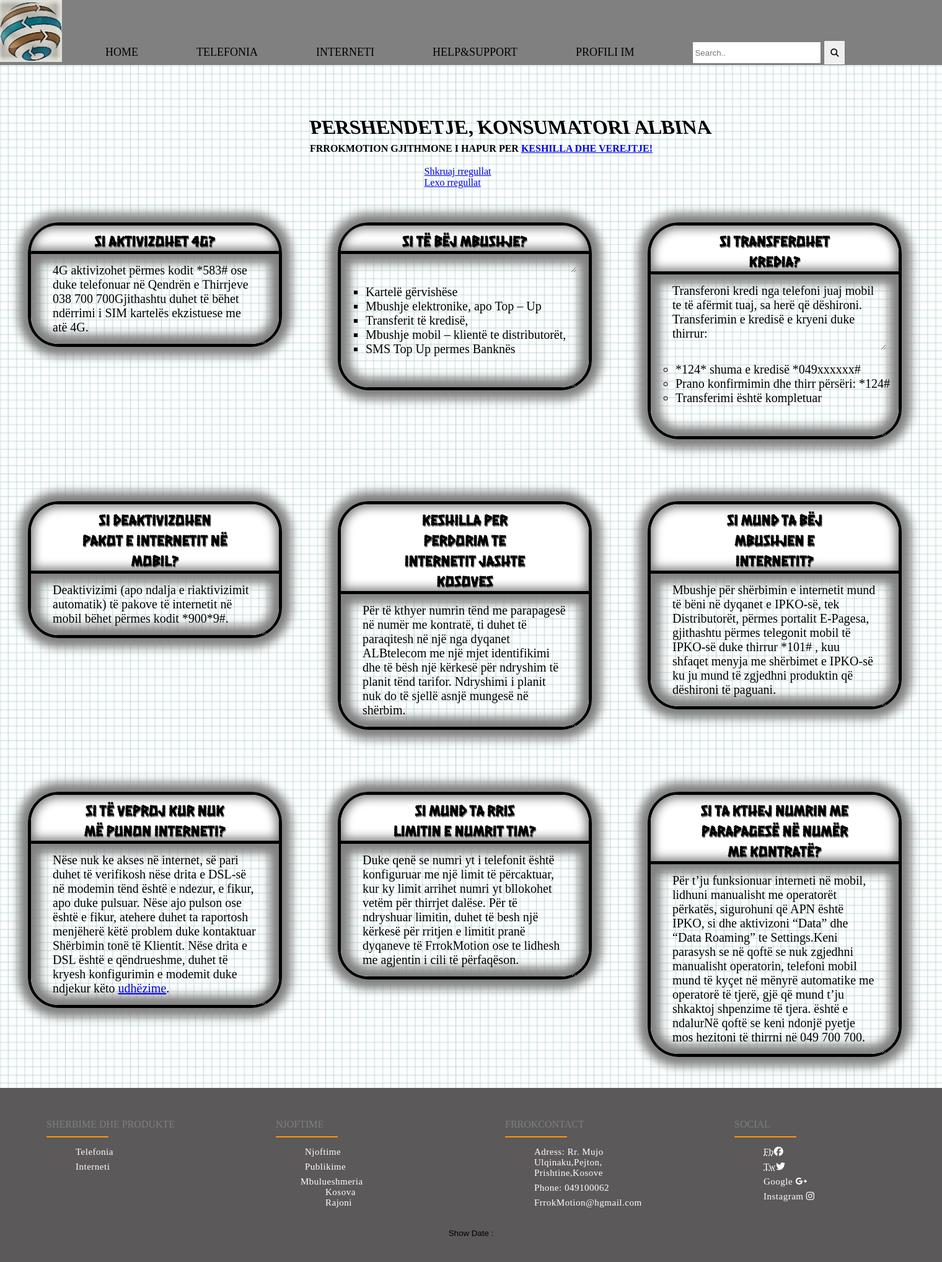
After one commit to altinmusliu/PI_2021_Gr19, a PHP site: a page that uses footer.php in a window 1520 px wide. The commit adds this page. Shown: the whole page at 62% size. Run offline with PHP 8.4, Linux system fonts and the light colour scheme; some libraries are stand-ins or nearby versions.

Commit message:
Footer dhe header i riperdorur

```diff
--- a/Help&Support.html
+++ b/Help&Support.php
@@ -1,3 +1,6 @@
+<?php
+session_start();
+?>
 <!DOCTYPE html>
 <html lang="en">
 <head>
@@ -7,7 +10,7 @@
     <link rel="stylesheet" href="Help&Support.css"/>
     <link rel="stylesheet" href="Header_Footer.css" />
     <link rel="stylesheet" href="contact.css" />
-    <script src="validation.js"> </script>
+    <!-- <script src="validation.js"> </script> -->
     <script src="https://ajax.googleapis.com/ajax/libs/jquery/1.12.4/jquery.min.js"></script>
     <script src="https://kit.fontawesome.com/3f982de400.js" crossorigin="anonymous"></script>
 
@@ -27,7 +30,15 @@
                 }
             }
         }
-
+        //skruaj ne fajll
+        $("#writeFile").click(function(){
+        <?php
+        $myfile = fopen("shkruaj.txt", "w");
+        $txt = "Altini Agoni Andi \n";
+        fwrite($myfile, $txt);
+        fclose($myfile);
+        ?>
+        });
 
         $("#submit").click(function(){
             var username = $("#emri").val();
@@ -40,6 +51,10 @@
             }
 
         });
+
+        function show_content(){
+    document.getElementById('hidden_content').style.display = 'block';
+}
 
     function komfirmimi() {
   var txt;
@@ -83,34 +98,46 @@
     </script>
 </head>
 <body>
-    <header>
-        <div class="divi" style="background-color: grey; position: absolute; padding: 0;">
-         <div class="container">
-             <img src="Logo.png"  class="logo" alt="logoja" href="https://meet.google.com/ndm-mpff-zkw"/>
-             <nav>
-                 <ul>
-                     <li><a href="Home.html">Home</a></li>
-                     <li><a href="Telefonia.html">Telefonia</a></li>
-                     <li><a href="Interneti.html">Interneti</a></li>
-                     <li><a href="Help&Support.html">Help&Support</a></li>
-                     <li><a href="Profili_im.html" target="_blank">Profili Im</a></li>
-                     <li> <form action="">
-                        <input type="text" placeholder="Search.." name="search">
-                        <button type="submit"><i class="fa fa-search"></i></button>
-                      </form></li>
-                 </ul>
-             </nav>
-         </div>
-        </div>
-     </header>
+<?php include 'header.php';?>
 
 <!-- Permbajtja -->
 <div class="contact-title">
-    <h1 style="margin-right: 100px;">Pershendetje Konsumator&Euml;</h1>
+<?php
+//krijimi i cookie
+$cookie_name = "user";
+$cookie_value = "Albina";
+setcookie($cookie_name, $cookie_value);
+if(isset($_COOKIE[$cookie_name])) {
+    echo "Cookie " . $cookie_name . " has value " . $_COOKIE[$cookie_name];
+}
+// Fshirja e cookie duke e bere oren 1h me heret
+// setcookie("user", "", time() - 3600);
+// echo "<br> Cookie 'user' is deleted.<br>";
+ //echo "Cookie " . $cookie_name . " has value " . $_COOKIE[$cookie_name];
+?>
+
+<?php
+$_SESSION["konsumatori"] = "Konsumatori Albina";
+?>
+    <h1 style="margin-right: 100px;">Pershendetje, <?php echo $_SESSION["konsumatori"]?></h1>
     <h2>FrrokMotion gjithmone i hapur per <a href="FORMA4.HTML" target="_blank">keshilla dhe verejtje!</a></h2>
+    </div>
+    <div style="padding: 5px;">
+    <a  style="margin: 45%;" href="#" id="writeFile">Shkruaj rregullat</a>
 
 
-</div>
+<!-- Leximi ne fajll -->
+<a  style="margin: 45%;" href="#" onclick="show_content()">Lexo rregullat</a>
+<?php
+$myFile1 = "teksti.txt";
+$fh = fopen($myFile1, 'r');
+$theData = fread($fh, filesize($myFile1));
+fclose($fh);
+echo '<div id="hidden_content" style="display:none">' . $theData . '</div>';
+?>
+    </div>
+
+
 
     <div class="renditja">
 
@@ -263,63 +290,4 @@
         </div>
         </div>
         <!-- Fundi i permbatjes -->
-    <footer><div class="footer">
-        <div class="inner_footer">
-            <div class="footer_items">
-                <h2>Sherbime dhe Produkte</h2>
-                <div class="border"></div>
-                <ul>
-                    <a href="Telefonia.html"><li>Telefonia</li></a>
-                    <a href="Interneti.html"><li>Interneti</li></a>
-
-                </ul>
-            </div>
-            <div class="footer_items">
-                <h2>Njoftime</h2>
-                <div class="border"></div>
-                <ul>
-
-                    <li>Njoftime</li>
-                    <li>Publikime</li>
-                    <dt> Mbulueshmeria
-                            <dd>Kosova</li>
-                            <dd>Rajoni</li>
-                    </dt>
-                </ul>
-            </div>
-            <div class="footer_items">
-                <h2>FrrokContact</h2>
-                <div class="border"></div>
-                <ul>
-                    <li>Adress: <a href="https://www.google.com/maps/place/Mujo+Ulqinaku,+Prishtin%C3
-                        %AB/@42.6573916,21.1535709,17z/data=
-                        !3m1!4b1!4m5!3m4!1s0x13549ee562ac94e5:0xc
-                        c73734b25c546b7!8m2!3d42.6573916!4d21.1557596",base target="_blank">Rr. Mujo Ulqinaku,Pejton,</br>
-                         Prishtine,Kosove</li></a>
-                    <li>Phone: 049100062</li>
-                    <a href="mailto:FrrokMotion@gmail.com"><li>FrrokMotion@hgmail.com</li></a>
-                </ul>
-            </div>
-            <div class="footer_items">
-                <h2>Social</h2>
-                <div class="border"></div>
-                <ul>
-                    <li><a href="https://www.facebook.com/" target="_blank"><abbr title="Facebook">Fb</abbr><i class="fab fa-facebook"></i></a></li>
-                    <li><a href="https://twitter.com/"target="_blank"><abbr title="Twitter">Tw</abbr><i class="fa fa-twitter"></i></a></li>
-                    <li><a href="https://www.google.com/"target="_blank">Google <i class="fa fa-google-plus"></i></a></li>
-                    <li><a href="https://www.instagram.com/"target="_blank">Instagram <i class="fab fa-instagram"></i></a></li>
-                </ul>
-            </div>
-            <button onclick="displayDate()" style="border: 0;background-color: transparent;">Show Date : </button>
-            <p id="showDate" style="font-style: italic;"></p>
-        </div>
-            </div>
-
-        </div>
-    </div>
-
-        </footer>
-
-
-</body>
-</html>
+        <?php include 'footer.php';?>
--- a/Home.php
+++ b/Home.php
@@ -53,11 +53,11 @@
                 <img src="Logo.png"  class="logo" />
                 <nav>
                     <ul>
-                        <li><a href="Home.html">Home</a></li>
+                        <li><a href="Home.php">Home</a></li>
                         <li><a href="Telefonia.html">Telefonia</a></li>
                         <li><a href="Interneti.html">Interneti</a></li>
-                        <li><a href="Help&Support.html">Help&Support</a></li>
-                        <li><a href="Profili_im.html">Profili Im</a></li>
+                        <li><a href="Help&Support.php">Help&Support</a></li>
+                        <li><a href="Profili_im.php">Profili Im</a></li>
                         <li> <form action="">
                             <input type="text" id="fname" name="fname" onkeyup="showHint(this.value)">
                             <button type="submit"><i class="fa fa-search"></i></button>
--- a/Interneti.html
+++ b/Interneti.html
@@ -31,11 +31,11 @@
                 <img src="Logo.png"  class="logo" />
                 <nav>
                     <ul>
-                        <li><a  href="Home.html"><b>Home </b></a></li>
+                        <li><a  href="Home.php"><b>Home </b></a></li>
                         <li><a href="Telefonia.html"><b> Telefonia</b></a></li>
                         <li><a href="Interneti.html"><b> Interneti</b></a></li>
-                        <li><a href="Help&Support.html"><b>  Help&Support</b></a></li>
-                        <li><a href="Profili_im.html"><b>  Profili Im</b></a></li>
+                        <li><a href="Help&Support.php"><b>  Help&Support</b></a></li>
+                        <li><a href="Profili_im.php"><b>  Profili Im</b></a></li>
                         <li> <form action="">
                             <input type="text" placeholder="Search.." name="search">
                             <button type="submit"><i class="fa fa-search"></i></button>
--- a/Telefonia.html
+++ b/Telefonia.html
@@ -177,11 +177,11 @@
                 <img src="Logo.png"  class="logo" />
                 <nav>
                     <ul>
-                        <li><a href="Home.html">Home</a></li>
+                        <li><a href="Home.php">Home</a></li>
                         <li><a href="Telefonia.html">Telefonia</a></li>
                         <li><a href="Interneti.html">Interneti</a></li>
-                        <li><a href="Help&Support.html">Help&Support</a></li>
-                        <li><a href="Profili_im.html">Profili Im</a></li>
+                        <li><a href="Help&Support.php">Help&Support</a></li>
+                        <li><a href="Profili_im.php">Profili Im</a></li>
                         <li> <form action="">
                             <input type="text" placeholder="Search.." name="search">
                             <button type="submit"><i class="fa fa-search"></i></button>
--- /dev/null
+++ b/footer.php
@@ -0,0 +1,91 @@
+ <!-- <script src="validation.js"> </script> -->
+ <script src="https://ajax.googleapis.com/ajax/libs/jquery/1.12.4/jquery.min.js"></script>
+    <script src="https://kit.fontawesome.com/3f982de400.js" crossorigin="anonymous"></script>
+
+	<footer>
+	<div class="footer">
+    <div class="inner_footer">
+        <div class="footer_items">
+            <h2>Sherbime dhe Produkte</h2>
+            <div class="border"></div>
+            <ul>
+                <a href="Telefonia.html"><li>Telefonia</li></a>
+                <a href="Interneti.html"><li>Interneti</li></a>
+
+            </ul>
+        </div>
+        <div class="footer_items">
+            <h2>Njoftime</h2>
+            <div class="border"></div>
+            <ul>
+
+                <li>Njoftime</li>
+                <li>Publikime</li>
+                <dt> Mbulueshmeria
+                        <dd>Kosova</li>
+                        <dd>Rajoni</li>
+                </dt>
+            </ul>
+
+        </div>
+        <div class="footer_items">
+            <h2>FrrokContact</h2>
+            <div class="border"></div>
+            <ul>
+                <li>Adress: <a href="https://www.google.com/maps/place/Mujo+Ulqinaku,+Prishtin%C3
+                    %AB/@42.6573916,21.1535709,17z/data=
+                    !3m1!4b1!4m5!3m4!1s0x13549ee562ac94e5:0xc
+                    c73734b25c546b7!8m2!3d42.6573916!4d21.1557596",base target="_blank">Rr. Mujo Ulqinaku,Pejton,</br>
+                     Prishtine,Kosove</li></a>
+                <li>Phone: 049100062</li>
+                <a href="mailto:FrrokMotion@gmail.com"><li>FrrokMotion@hgmail.com</li></a>
+            </ul>
+        </div>
+        <div class="footer_items">
+            <h2>Social</h2>
+            <div class="border"></div>
+            <ul>
+                <li><a href="https://www.facebook.com/" target="_blank"><abbr title="Facebook">Fb</abbr><i class="fab fa-facebook"></i></a></li>
+                <li><a href="https://twitter.com/"target="_blank"><abbr title="Twitter">Tw</abbr><i class="fa fa-twitter"></i></a></li>
+                <li><a href="https://www.google.com/"target="_blank">Google <i class="fa fa-google-plus"></i></a></li>
+                <li><a href="https://www.instagram.com/"target="_blank">Instagram <i class="fab fa-instagram"></i></a></li>
+            </ul>
+        </div>
+        <button onclick="displayDate()" style="border: 0;background-color: transparent;">Show Date : </button>
+        <p id="showDate" style="font-style: italic;"></p>
+    </div>
+
+</div>
+<script src="https://ajax.googleapis.com/ajax/libs/jquery/3.5.1/jquery.min.js"></script>
+<script>
+
+
+        $(document).ready(function ($) {
+            var count = 0;
+            $("#butoni").click(function (event) {
+                if (count == 0) {
+                    $(".divi").hide(1000, function () {
+
+                        count = 1;
+                        alert("Menu është fshehur");
+                    $("#butoni").text("Shfaq Menunë")
+                    });
+                }
+                else {
+                    $(".divi").show(1000, function () {
+                    $("#butoni").text("Fshih Menunë")
+                    });
+                }
+            });
+        });
+
+
+function displayDate() {
+    document.getElementById("showDate").innerHTML =Date();
+}
+
+
+</script>
+</body>
+    </footer>
+</html>
--- a/frroki.php
+++ b/frroki.php
@@ -15,7 +15,7 @@
 
         $query = "insert into register(emri,password_,email) values('$emri','$password_','$email')";
 
-        $run = mysqli_query($conn,$query) or die(mysqli_error());
+        $run = mysqli_query($conn,$query) or die(mysqli_error($conn));
 
         if($run){
             echo"Succes";
@@ -28,5 +28,5 @@
         echo"Krejt duhet mu plotsu";
     }
 }
-}
+
 ?>
--- /dev/null
+++ b/header.php
@@ -0,0 +1,20 @@
+    <header>
+        <div class="divi" style="background-color: grey; position: absolute; padding: 0;">
+         <div class="container">
+             <img src="Logo.png"  class="logo" alt="logoja" href="https://meet.google.com/ndm-mpff-zkw"/>
+             <nav>
+                 <ul>
+                     <li><a href="Home.php">Home</a></li>
+                     <li><a href="Telefonia.html">Telefonia</a></li>
+                     <li><a href="Interneti.html">Interneti</a></li>
+                     <li><a href="Help&Support.php">Help&Support</a></li>
+                     <li><a href="Profili_im.php" target="_blank">Profili Im</a></li>
+                     <li> <form action="">
+                        <input type="text" placeholder="Search.." name="search">
+                        <button type="submit"><i class="fa fa-search"></i></button>
+                      </form></li>
+                 </ul>
+             </nav>
+         </div>
+        </div>
+     </header>
--- a/login.php
+++ b/login.php
@@ -11,7 +11,7 @@
         echo "<H1>Welcome   <span style=\"color:red;\">".$username."</H1>";
     }
     else{
-         "<script>confirm(\"KENI GABUAR USERNAME OSE PASSOWRDIN\")</script>"
+         "<script>confirm(\"KENI GABUAR USERNAME OSE PASSOWRDIN\")</script>";
         ///altini
     }
 
--- /dev/null
+++ b/shkruaj.txt
@@ -0,0 +1 @@
+Altini Agoni Andi
--- /dev/null
+++ b/teksti.txt
@@ -0,0 +1 @@
+gggggggggggggggggggggggggggggggg
--- a/welcome.php
+++ b/welcome.php
@@ -17,7 +17,7 @@
 <body>
     <?php
     echo "<h1>Welcome".$_SESSION['username']."</h1>";
-    <a href="logout.php">LOG OUT</a>
+    echo "<a href='logout.php'>LOG OUT</a>";
     ?>
 </body>
 </html>-->
```
Also changed, not shown: Header_Footer.html (+0 -86 lines), Profili_im.php (+51 -125 lines).
